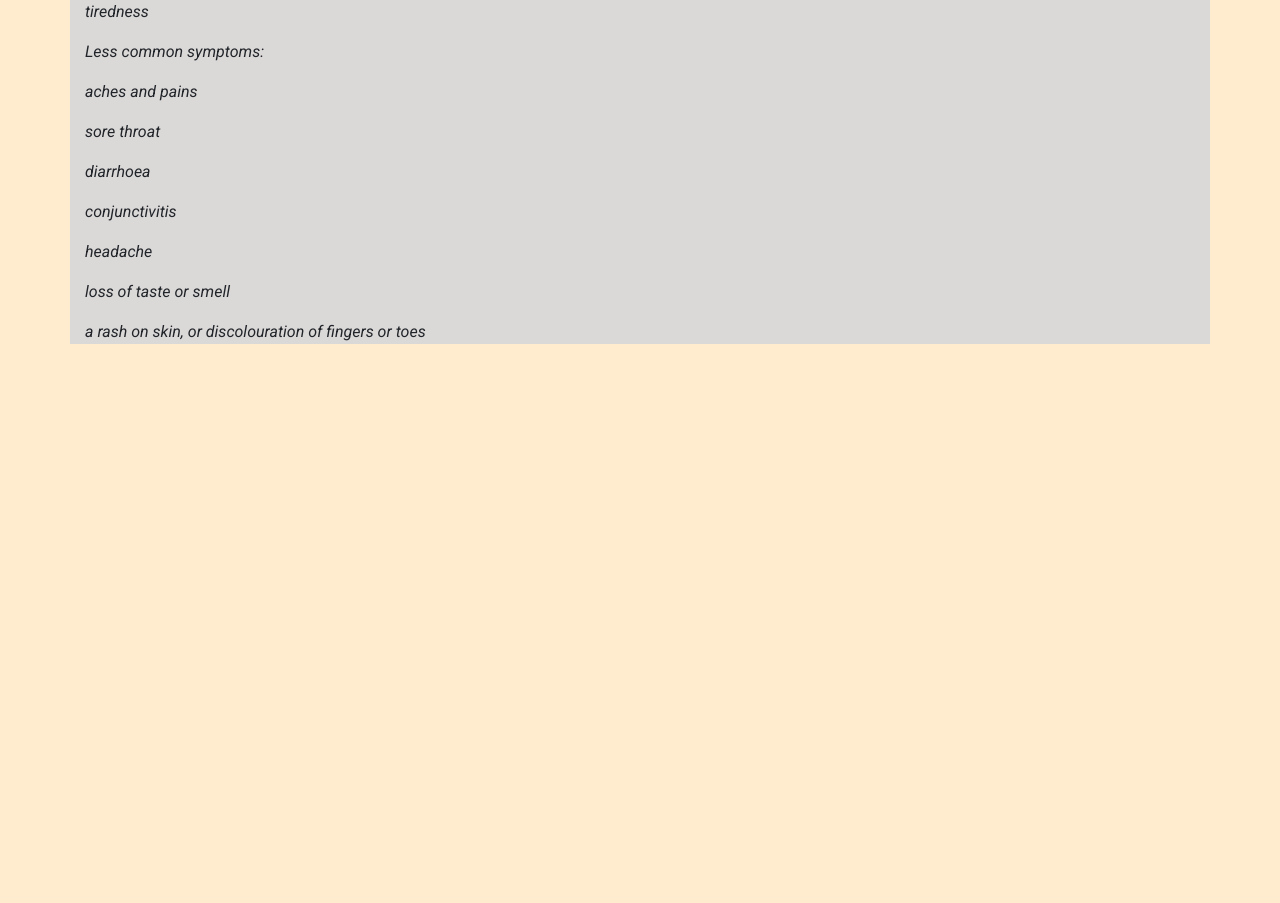
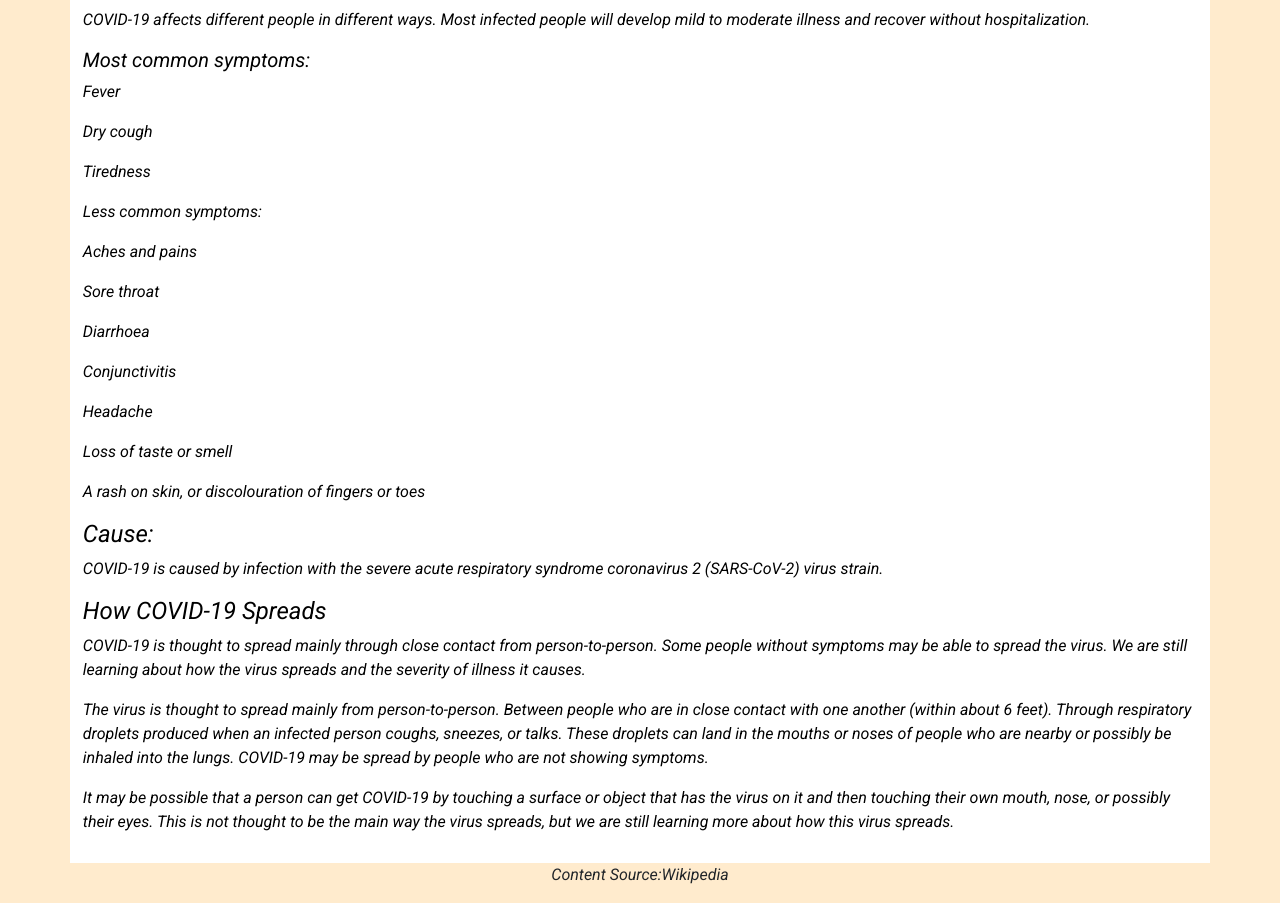
Before and after one commit to Farzana-Rahman/First-project, a React (Create React App) app in the folder my-app/: page /details in a window 1280 px wide. Shown: the part 235-1138 px from the top of the page. Before the commit the page ends 800 px from the top, so only its background shows below. Built offline with nearby package versions, Linux system fonts and the light colour scheme.

Commit message:
changed some pages

```diff
--- a/my-app/src/App.css
+++ b/my-app/src/App.css
@@ -70,18 +70,6 @@ body{
 
 
 
-.head-sec{
-  display: flex;
-  justify-content: space-between;
-  margin-left: 20%;
-  margin-right: 20%;
-}
-.select-sec{
-  margin-top: 10px;
-  height: 35px;
-  border-radius: 5px;
-}
-
 
 p{
   font-size: medium;
@@ -89,7 +77,9 @@ p{
 
 .container{
   margin-top:20px ;
-  background-color: rgb(219, 216, 216);
+  background-color: #FFFFFF;
+  padding: 1%;
+  color: black;
 
 
 }
--- a/my-app/src/Components/Details.js
+++ b/my-app/src/Components/Details.js
@@ -1,36 +1,54 @@
-import React, { Component } from 'react';
+import React, { Component, Fragment } from 'react';
 
 class Details extends Component {
     render() {
         return (
+            <Fragment>
+                <h3>What is COVID-19?</h3>
             <div className="container">
-                COVID-19 affects different people in different ways. Most infected people will develop mild to moderate illness and recover without hospitalization.
+                <p>Coronavirus disease 2019 (COVID‑19) is an infectious disease caused by severe acute respiratory syndrome coronavirus 2 (SARS-CoV-2).It was first identified in December 2019 in Wuhan, Hubei, China, and has resulted in an ongoing pandemic.</p>
+                <h4>Symptoms:</h4>
+                <p>COVID-19 affects different people in different ways. Most infected people will develop mild to moderate illness and recover without hospitalization.</p>
 
-                <p>Most common symptoms:</p>
+                <h5>Most common symptoms:</h5>
 
-                <p> fever</p>
+                <p>Fever</p>
 
-                <p>  dry cough</p>
+                <p>Dry cough</p>
 
-                <p> tiredness </p>
+                <p> Tiredness </p>
 
                 <p>  Less common symptoms: </p>
 
-                <p> aches and pains </p>
+                <p> Aches and pains </p>
 
-                <p> sore throat </p>
+                <p> Sore throat </p>
 
-                <p> diarrhoea </p>
+                <p> Diarrhoea </p>
 
-                <p> conjunctivitis </p>
+                <p> Conjunctivitis </p>
 
-                <p>headache </p>
+                <p>Headache </p>
 
-                <p> loss of taste or smell </p>
+                <p> Loss of taste or smell </p>
 
-                <p>  a rash on skin, or discolouration of fingers or toes </p>
+                <p> A rash on skin, or discolouration of fingers or toes </p>
+                <h4>Cause:</h4>
+                <p>COVID-19 is caused by infection with the severe acute respiratory syndrome coronavirus 2 (SARS-CoV-2) virus strain.</p>
 
+                <h4>How COVID-19 Spreads</h4>
+                <p>COVID-19 is thought to spread mainly through close contact from person-to-person. Some people without symptoms may be able to spread the virus. We are still learning about how the virus spreads and the severity of illness it causes.</p>
+                <p>The virus is thought to spread mainly from person-to-person.
+
+                    Between people who are in close contact with one another (within about 6 feet).
+                    Through respiratory droplets produced when an infected person coughs, sneezes, or talks.
+                    These droplets can land in the mouths or noses of people who are nearby or possibly be inhaled into the lungs.
+                    COVID-19 may be spread by people who are not showing symptoms.
+                 </p>
+                 <p>It may be possible that a person can get COVID-19 by touching a surface or object that has the virus on it and then touching their own mouth, nose, or possibly their eyes. This is not thought to be the main way the virus spreads, but we are still learning more about how this virus spreads.</p>
                 </div>
+                <p style={{textAlign:"center"}}>Content Source:Wikipedia</p>
+          </Fragment>
         );
     }
 }
--- a/my-app/src/Components/Home.css
+++ b/my-app/src/Components/Home.css
@@ -3,6 +3,11 @@ h3{
     text-align: center;
     margin-top: 5px;
   }
+
+h2{
+  text-align: center;
+
+}
    .card-sec{
      padding: 5% 10%;
 
--- a/my-app/src/Components/Home.js
+++ b/my-app/src/Components/Home.js
@@ -10,7 +10,6 @@ class Home extends Component {
         this.state={
             data1:[],
             lastUpdated:" ",
-            Country:"Worldwide"
 
         }
 
@@ -39,15 +38,8 @@ class Home extends Component {
         return (
             <Fragment>
                 <div className="head-sec">
-                    <h3>Last Updated : {new Date(this.state.lastUpdated).toDateString()}</h3>
-
-                    <form>
-                        <select className="select-sec">
-                            <option  value={this.state.Country}>Worldwide</option>
-                            <option>country 2</option>
-                            <option>country 3</option>
-                        </select>
-                    </form>
+                    <h3 >Last Updated : {new Date(this.state.lastUpdated).toDateString()}</h3>
+                    <h2 style={{marginTop:"35px"}}>Worldwide COVID-19 Statistics</h2>
                 </div>
 
                 <div className="card-sec">
--- a/my-app/src/Components/Prevention.js
+++ b/my-app/src/Components/Prevention.js
@@ -18,7 +18,7 @@ class Prevention extends Component {
         return (
             <Fragment>
 
-            <h3>Let's know how to prevent COVID-19</h3>
+            <h3  style={{marginTop:"35px"}}>Let's know how to prevent COVID-19</h3>
             <div className="card-sec">
 
                 <div className="row">
```
